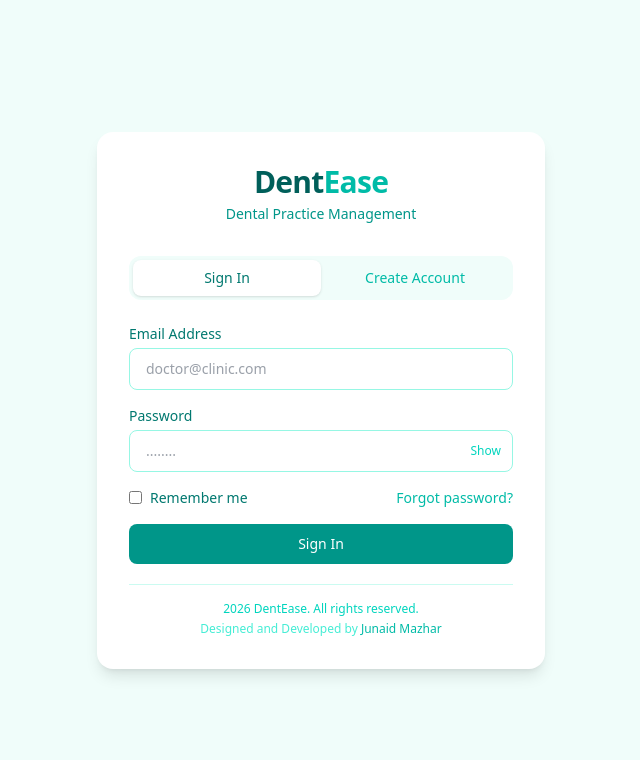
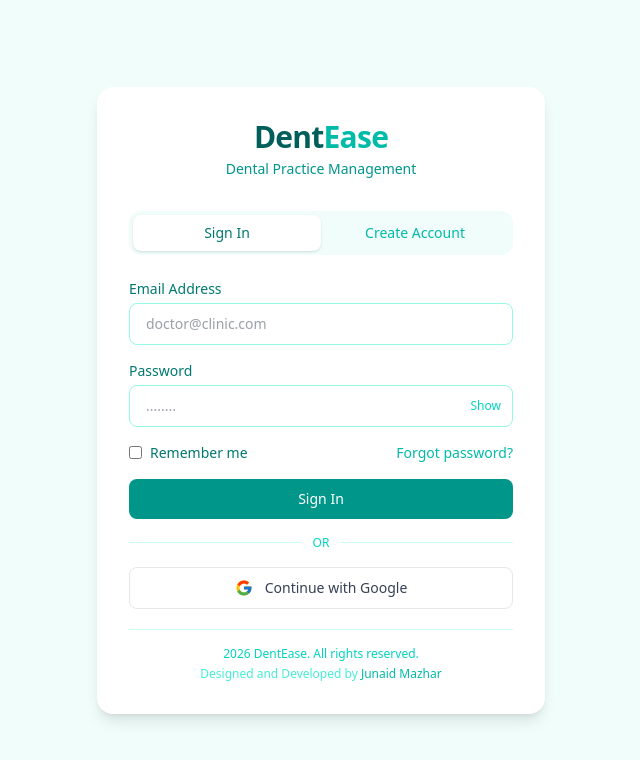
Before and after one commit to 541chatgpt-junaid/dental-saas, a Next.js app: page / in a window 1280 px wide. Shown: the top 760 px of the page, without its empty margins (319-959 px from the left). Built offline with nearby package versions, Linux system fonts and the light colour scheme.

Commit message:
Add Google login button

```diff
--- a/src/app/page.tsx
+++ b/src/app/page.tsx
@@ -20,7 +20,7 @@
     const supabase = createClient();
     const { error } = await supabase.auth.signInWithPassword({ email, password });
     if (error) {
-      setError("Invalid email or password.");
+      setError("Invalid email or password. Please try again.");
       setLoading(false);
     } else {
       router.push("/dashboard");
@@ -46,14 +46,25 @@
       setError(error.message);
       setLoading(false);
     } else {
-      setSuccess("Account created! You can now sign in.");
+      setSuccess("Account created! Please check your email to confirm your account.");
       setLoading(false);
     }
+  };
+
+  const handleGoogleLogin = async () => {
+    const supabase = createClient();
+    await supabase.auth.signInWithOAuth({
+      provider: "google",
+      options: {
+        redirectTo: "https://dental-saas-lac.vercel.app/dashboard",
+      },
+    });
   };
 
   return (
     <main className="min-h-screen flex flex-col items-center justify-center bg-teal-50 px-4">
       <div className="bg-white rounded-2xl shadow-lg p-8 w-full max-w-md">
+
         <div className="text-center mb-8">
           <h1 className="text-3xl font-semibold text-teal-800 tracking-tight">
             Dent<span className="text-teal-500">Ease</span>
@@ -141,6 +152,25 @@
           >
             {loading ? "Please wait..." : isLogin ? "Sign In" : "Create Account"}
           </button>
+
+          <div className="relative flex items-center gap-3">
+            <div className="flex-1 h-px bg-teal-100"></div>
+            <span className="text-xs text-teal-400">OR</span>
+            <div className="flex-1 h-px bg-teal-100"></div>
+          </div>
+
+          <button
+            onClick={handleGoogleLogin}
+            className="w-full flex items-center justify-center gap-3 border border-gray-200 hover:bg-gray-50 text-gray-700 font-medium py-2.5 rounded-lg transition-colors text-sm"
+          >
+            <svg width="18" height="18" viewBox="0 0 48 48">
+              <path fill="#FFC107" d="M43.611 20.083H42V20H24v8h11.303c-1.649 4.657-6.08 8-11.303 8-6.627 0-12-5.373-12-12s5.373-12 12-12c3.059 0 5.842 1.154 7.961 3.039l5.657-5.657C34.046 6.053 29.268 4 24 4 12.955 4 4 12.955 4 24s8.955 20 20 20 20-8.955 20-20c0-1.341-.138-2.65-.389-3.917z"/>
+              <path fill="#FF3D00" d="m6.306 14.691 6.571 4.819C14.655 15.108 18.961 12 24 12c3.059 0 5.842 1.154 7.961 3.039l5.657-5.657C34.046 6.053 29.268 4 24 4 16.318 4 9.656 8.337 6.306 14.691z"/>
+              <path fill="#4CAF50" d="M24 44c5.166 0 9.86-1.977 13.409-5.192l-6.19-5.238A11.91 11.91 0 0 1 24 36c-5.202 0-9.619-3.317-11.283-7.946l-6.522 5.025C9.505 39.556 16.227 44 24 44z"/>
+              <path fill="#1976D2" d="M43.611 20.083H42V20H24v8h11.303a12.04 12.04 0 0 1-4.087 5.571l.003-.002 6.19 5.238C36.971 39.205 44 34 44 24c0-1.341-.138-2.65-.389-3.917z"/>
+            </svg>
+            Continue with Google
+          </button>
         </div>
 
         <div className="mt-5 text-center border-t border-teal-100 pt-4">
@@ -150,6 +180,7 @@
             <a href="https://wa.me/923105913101" target="_blank" rel="noreferrer" className="text-teal-500 font-medium"> Junaid Mazhar</a>
           </p>
         </div>
+
       </div>
     </main>
   );
```
Also changed, not shown: 1 other file (tests, documents, lock files or other folders).
